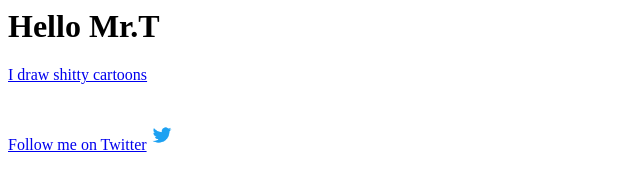
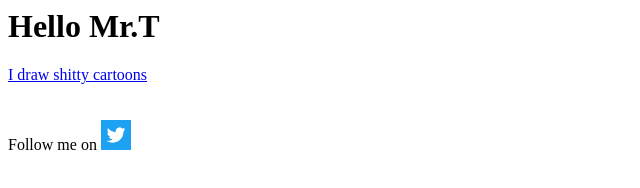
Before and after one commit to vishva007/vishva007.github.io, a plain HTML site: page index.html in a window 1280 px wide. Shown: the whole page, without its empty margins (0-640 px from the left). Drawn offline with Linux system fonts and the light colour scheme.

Commit message:
follow change, image icon add

```diff
--- a/index.html
+++ b/index.html
@@ -6,4 +6,4 @@
 <br />
 <br />
 <br />
-<a href="https://twitter.com/hvaminion">Follow me on Twitter<img src="./images/icons/Twitter_Logo_Blue.png" width="30" height="30"></a>
+Follow me on <a href="https://twitter.com/hvaminion"><img src="./images/icons/Twitter_Logo_WhiteOnBlue.png" width="30" height="30"></a>
```
Also changed, not shown: images/icons/Twitter_Logo_WhiteOnBlue.png (added).
